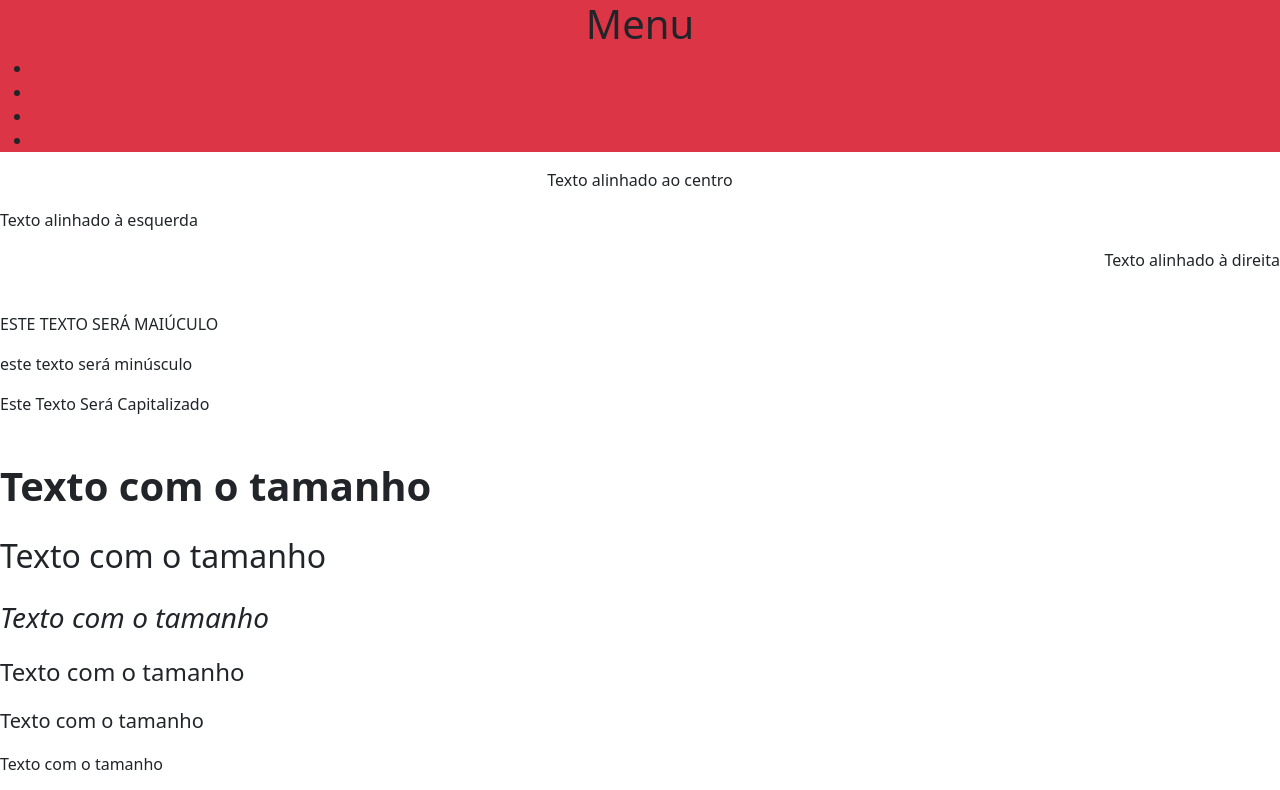
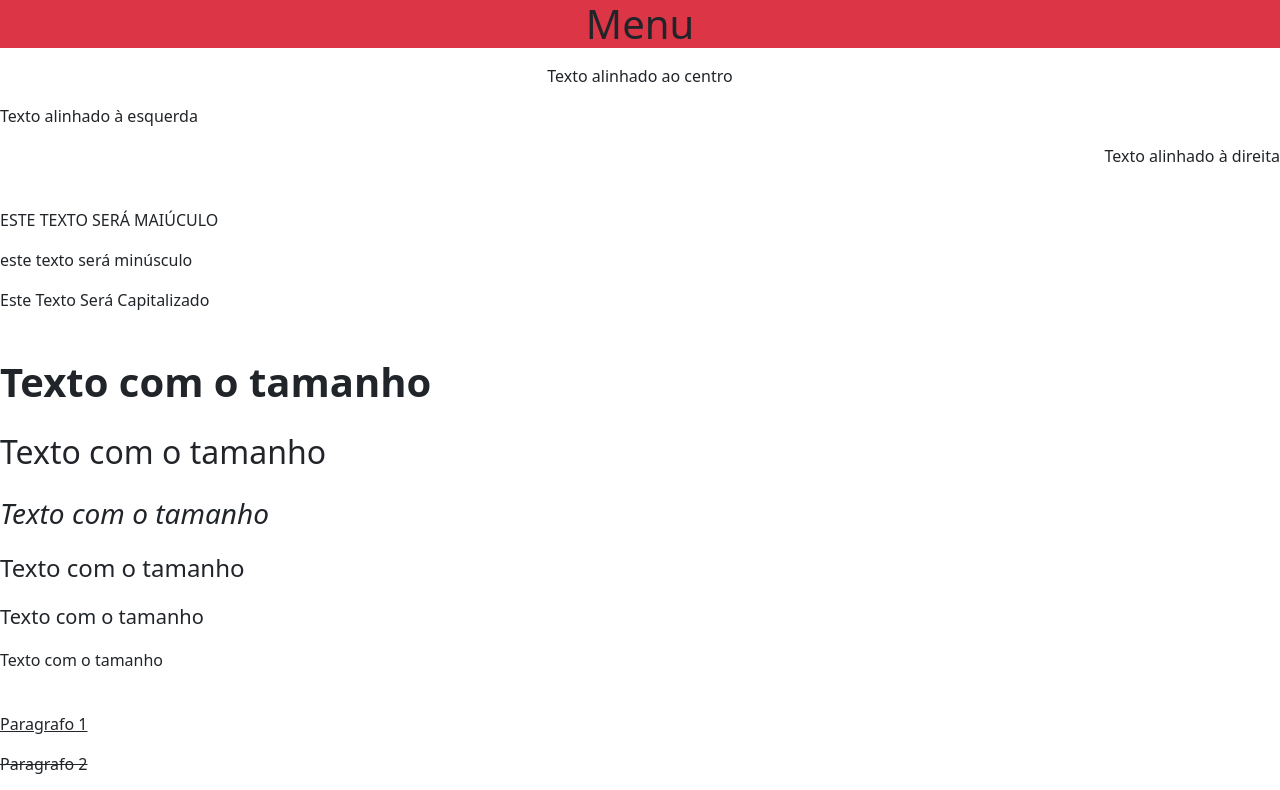
Before and after one commit to yDenBarbosa/bootstrap, a plain HTML site: page aula_16-07/index.html in a window 1280 px wide. Shown: the top 790 px of the page. Drawn offline with nearby package versions, Linux system fonts and the light colour scheme.

Commit message:
feat:contentAtv

```diff
--- a/aula_16-07/index.html
+++ b/aula_16-07/index.html
@@ -10,7 +10,7 @@
 
     <header class="bg-danger">
         <h1 class="text-center">Menu</h1>
-            <ul class="lis">
+            <ul class="list-inline">
                 <li></li>
                 <li></li>
                 <li></li>
```
Also changed, not shown: aula_16-07/componentes.html (line endings or trailing spaces).
